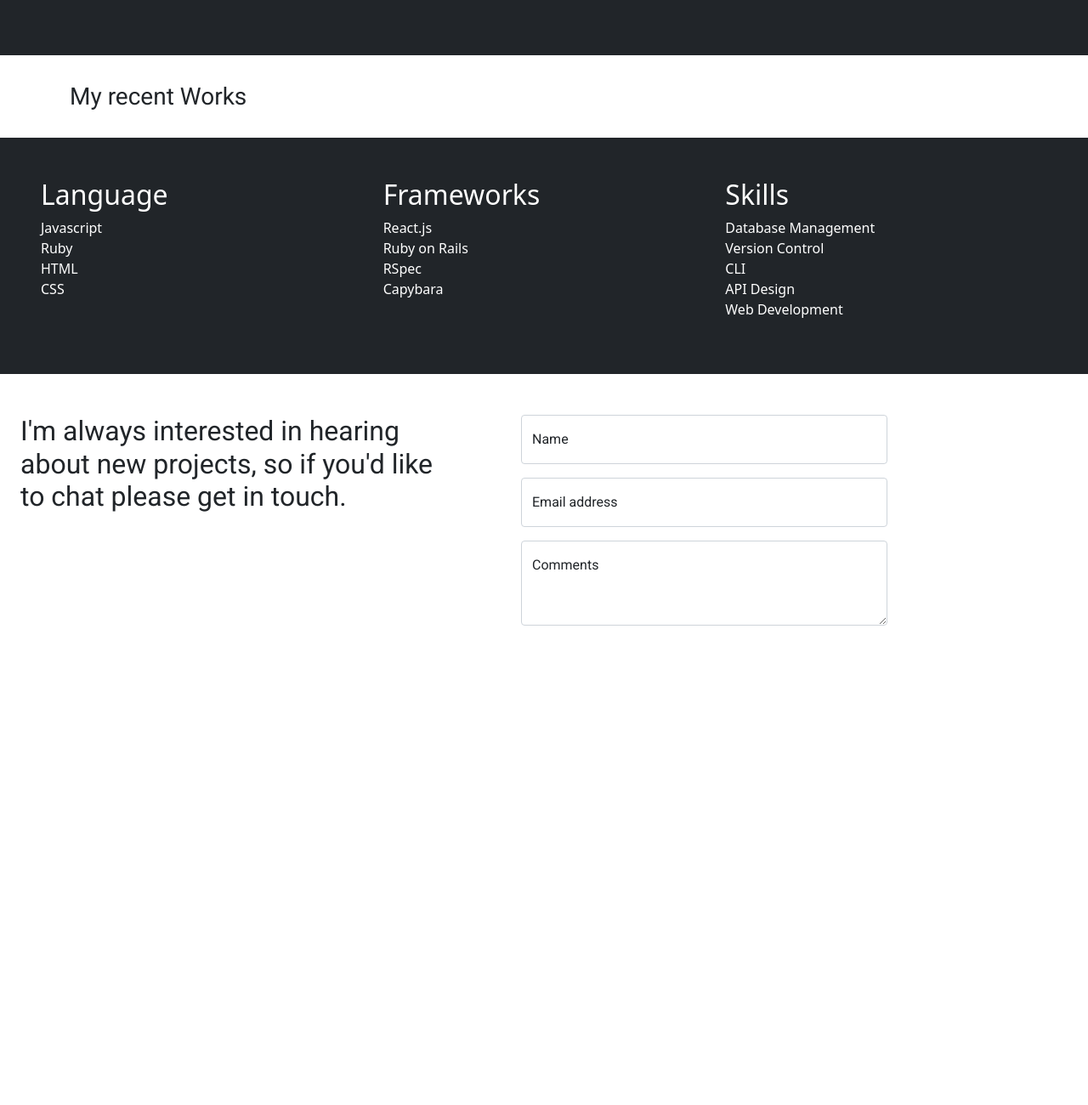
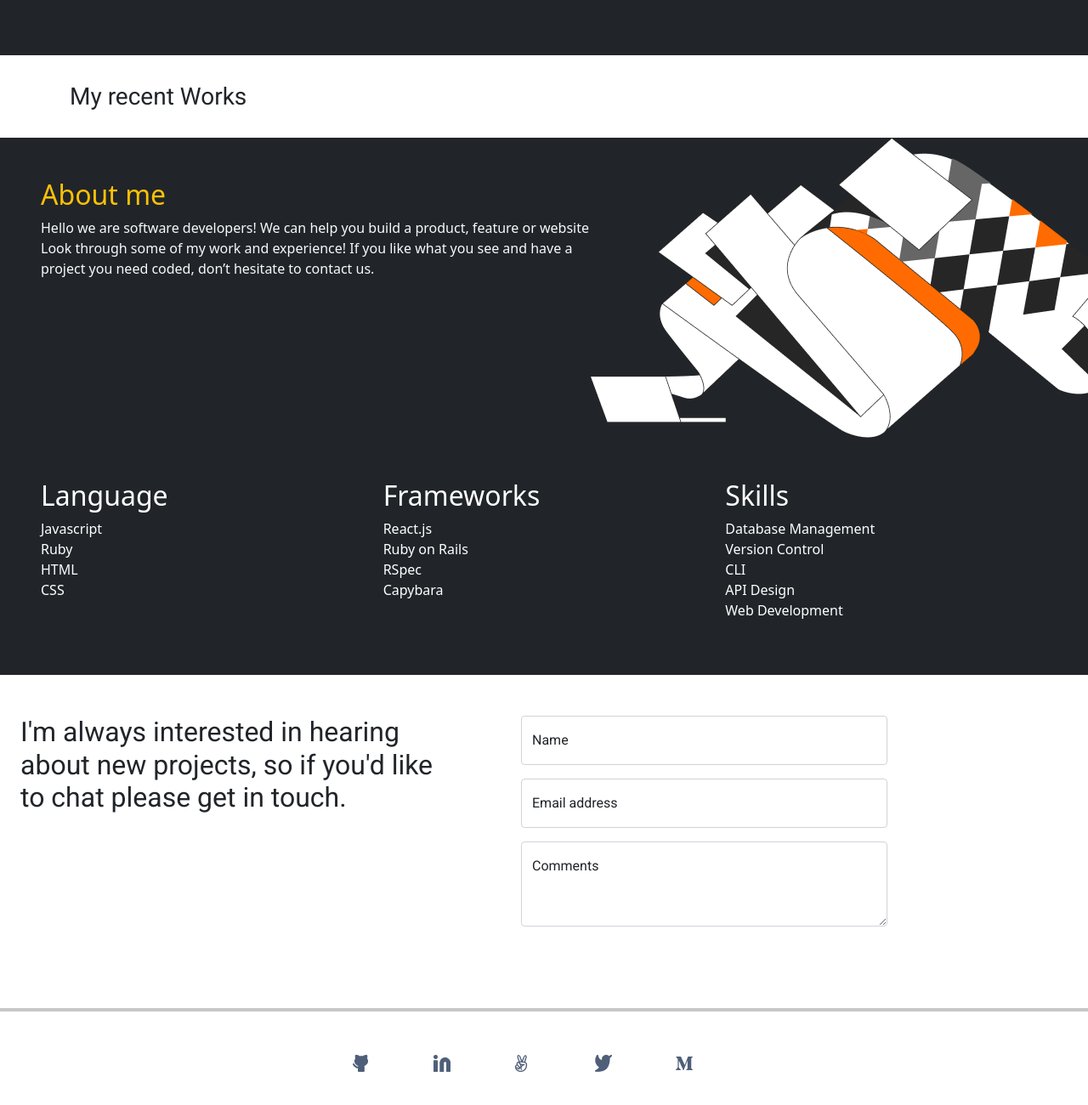
Before and after one commit to enmanuelbayen/Portfolio-with-Boostrap, a website: page index.html in a window 1280 px wide. Shown: the part 821-2121 px from the top of the page at 85% size. Before the commit the page ends 1605 px from the top, so only its background shows below. Drawn offline with nearby package versions, Linux system fonts and the light colour scheme.

Commit message:
Merge both branches

```diff
--- a/index.html
+++ b/index.html
@@ -75,6 +75,17 @@
       </div>
     </section>
 
+    <section class="bg-dark text-light text-left">
+      <div class="d-flex ms-5">
+         <div class="mt-5">
+           <h2 class="text-warning">About me</h2>
+           <p>Hello we are software developers! We can help you build a product, feature or website Look through some of my work and experience! If you like what you see and have a project you need coded, don’t hesitate to contact us.</p>
+         </div>
+        <img class="img-fluid w-50" src="./aboutMe-img.png" alt="Background art">
+      </div>
+
+  </section>
+
   <div class="bg-dark text-white p-5">
     <div class="row">
       <div class="col-md-4">
@@ -123,6 +134,28 @@
     </div>
   </div>
 
+  <hr class="my-5 border-top border-4 border-dark h-4 bg-black">
+
+  <div class="container">
+    <div class="row justify-content-center mb-5">
+      <div class="col-md-1">
+        <img src="./github2.png" class="img-fluid" alt="Image 1">
+      </div>
+      <div class="col-md-1">
+        <img src="./linkedin2.png" class="img-fluid" alt="Image 2">
+      </div>
+      <div class="col-md-1">
+        <img src="./angellist2.png" class="img-fluid" alt="Image 3">
+      </div>
+      <div class="col-md-1">
+        <img src="./twitter2.png" class="img-fluid" alt="Image 4">
+      </div>
+      <div class="col-md-1">
+        <img src="./medium2.png" class="img-fluid" alt="Image 5">
+      </div>
+    </div>
+  </div>
+
 
 
 
```
Also changed, not shown: aboutMe-img.png (added), angellist2.png (added), github2.png (added), linkedin2.png (added), medium2.png (added), twitter2.png (added). Lines whose indentation alone changed are shown as unchanged.
